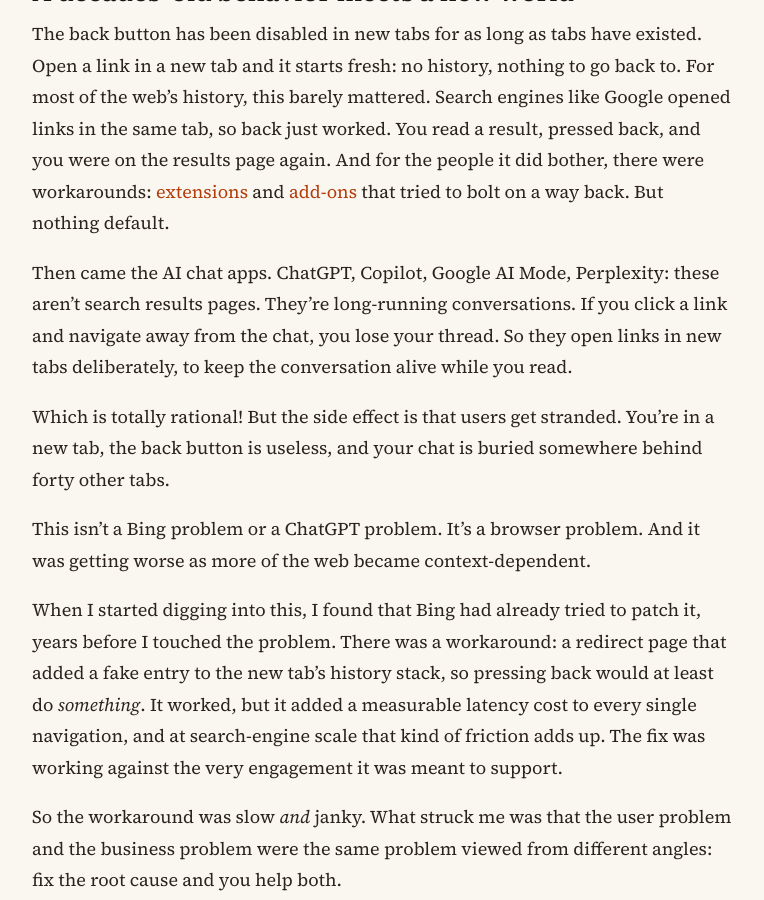
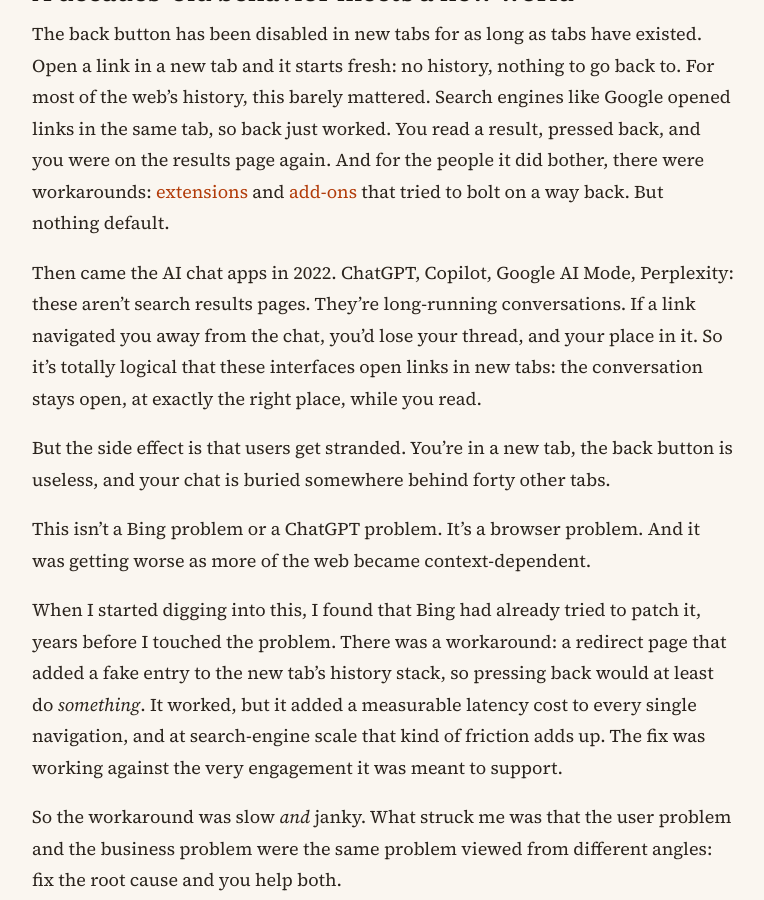
Before and after one commit to victorhuangwq/experiencethis.world, a Jekyll site: the page built from _posts/2026-03-01-backtoopener.md, in a window 1280 px wide and 900 px high, scrolled down 1517 px. Shown: the whole window, without its empty margins (257-1021 px from the left). Built offline with Jekyll 4.4.1, drawn with Linux system fonts in a browser that asks for light colours.

Commit message:
Rework AI chat paragraph: 2022 timing, losing your place in the thread
Co-Authored-By: Claude Fable 5 <noreply@anthropic.com>
Claude-Session: https://claude.ai/code/session_01XdTm4a3hYnNf3dQUjJ5ThH

```diff
--- a/_posts/2026-03-01-backtoopener.md
+++ b/_posts/2026-03-01-backtoopener.md
@@ -25,9 +25,9 @@ For a long time I assumed this was simply how browsers work. It turns out it's h
 
 The back button has been disabled in new tabs for as long as tabs have existed. Open a link in a new tab and it starts fresh: no history, nothing to go back to. For most of the web's history, this barely mattered. Search engines like Google opened links in the same tab, so back just worked. You read a result, pressed back, and you were on the results page again. And for the people it did bother, there were workarounds: [extensions](https://chromewebstore.google.com/detail/last-tab-back/oijipkokfkhgojikimbbcafnbppebnhe?pli=1) and [add-ons](https://www.ghacks.net/2017/03/01/backtrack-tab-history-add-on-for-firefox/) that tried to bolt on a way back. But nothing default.
 
-Then came the AI chat apps. ChatGPT, Copilot, Google AI Mode, Perplexity: these aren't search results pages. They're long-running conversations. If you click a link and navigate away from the chat, you lose your thread. So they open links in new tabs deliberately, to keep the conversation alive while you read.
+Then came the AI chat apps in 2022. ChatGPT, Copilot, Google AI Mode, Perplexity: these aren't search results pages. They're long-running conversations. If a link navigated you away from the chat, you'd lose your thread, and your place in it. So it's totally logical that these interfaces open links in new tabs: the conversation stays open, at exactly the right place, while you read.
 
-Which is totally rational! But the side effect is that users get stranded. You're in a new tab, the back button is useless, and your chat is buried somewhere behind forty other tabs.
+But the side effect is that users get stranded. You're in a new tab, the back button is useless, and your chat is buried somewhere behind forty other tabs.
 
 This isn't a Bing problem or a ChatGPT problem. It's a browser problem. And it was getting worse as more of the web became context-dependent.
 
```
